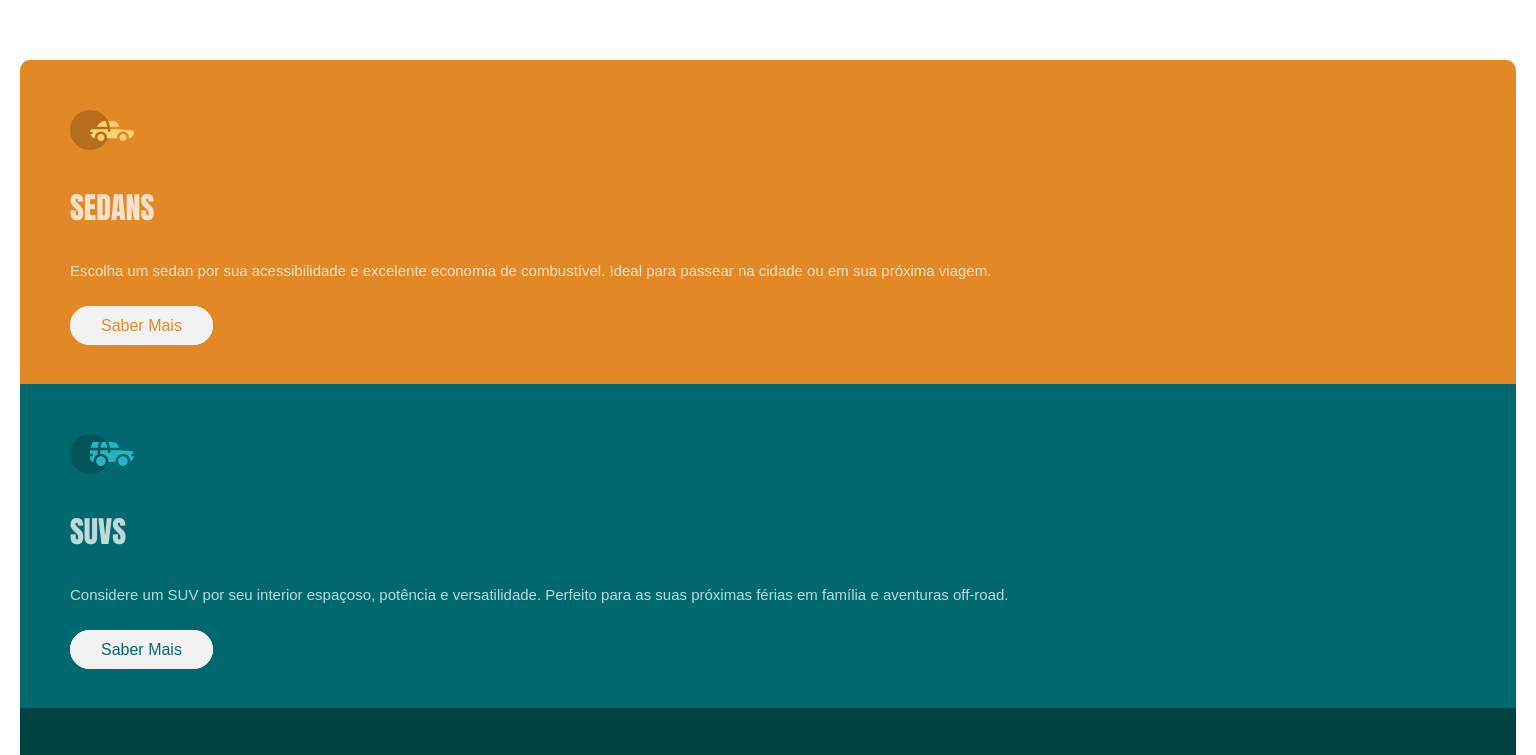
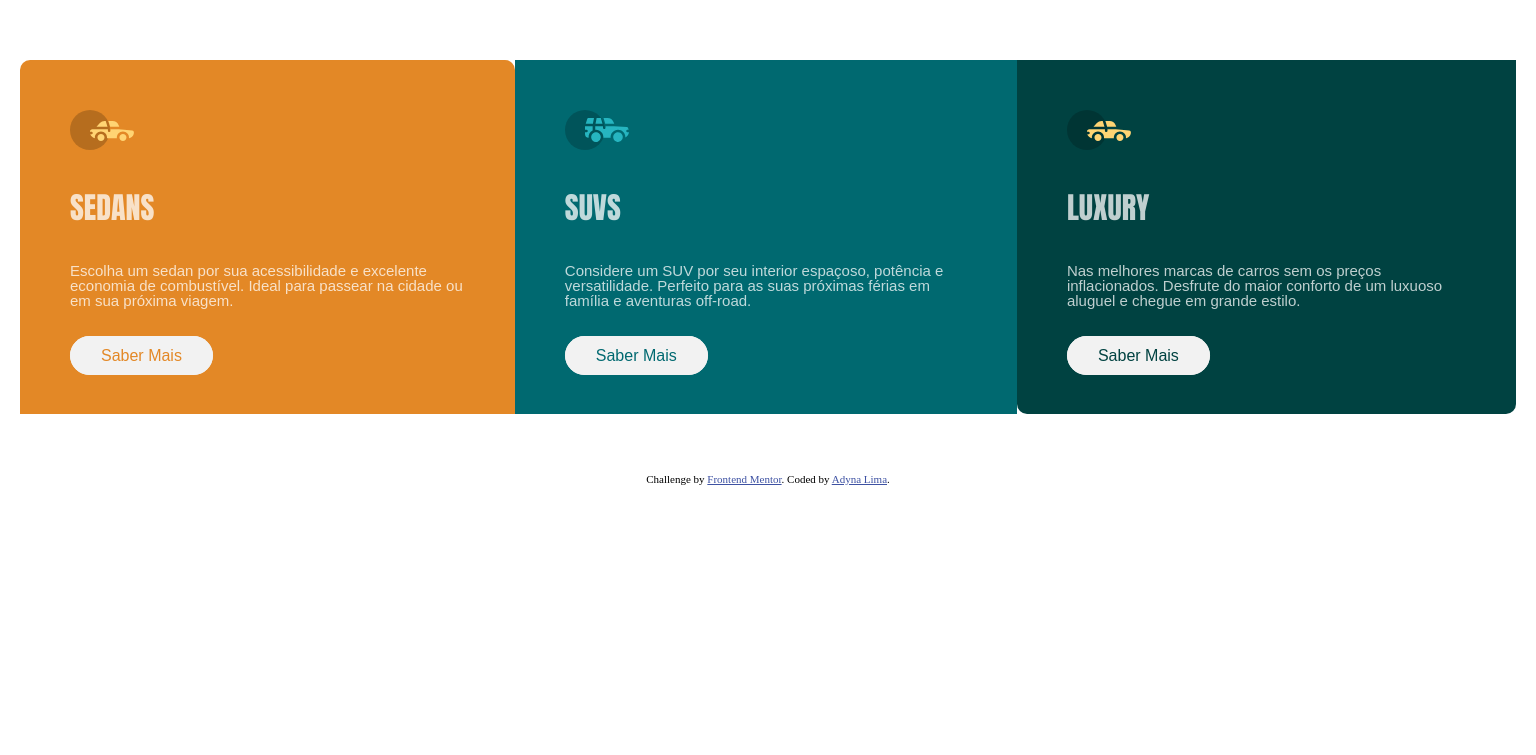
Before and after one commit to adynaslima/Cartoes-Carros, a plain HTML site: page index.html in a window 1536 px wide. Shown: the top 755 px of the page. Drawn offline with Linux system fonts and the light colour scheme; a web font is replaced by a local one.

Commit message:
responsivo

```diff
--- /dev/null
+++ b/flex.css
@@ -0,0 +1,5 @@
+@media (min-width: 1440px) {
+    .conteudogeral {
+        display: flex;
+    }
+}
--- a/index.html
+++ b/index.html
@@ -4,6 +4,7 @@
   <meta charset="UTF-8">
   <meta name="viewport" content="width=device-width, initial-scale=1.0">
   <link rel="stylesheet" href="reset.css">
+  <link rel="stylesheet" href="flex.css">
   <link rel="stylesheet" href="style.css">
   <link rel="icon" type="image/png" sizes="32x32" href="./images/favicon-32x32.png">
   <link href="https://fonts.googleapis.com/css2?family=Anton&display=swap" rel="stylesheet">
```
